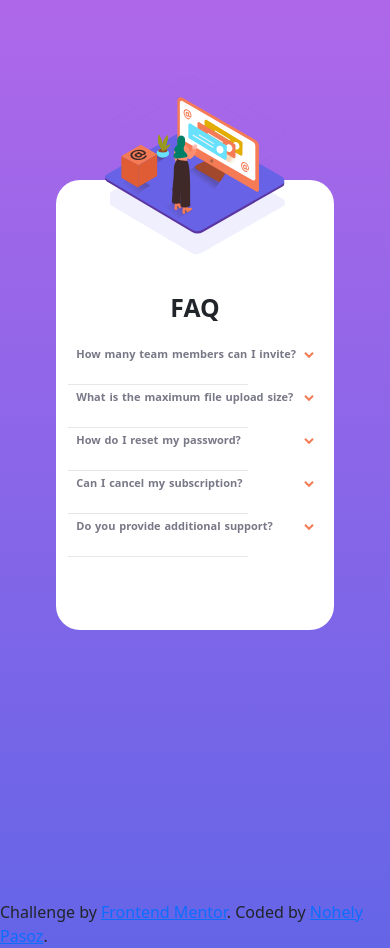
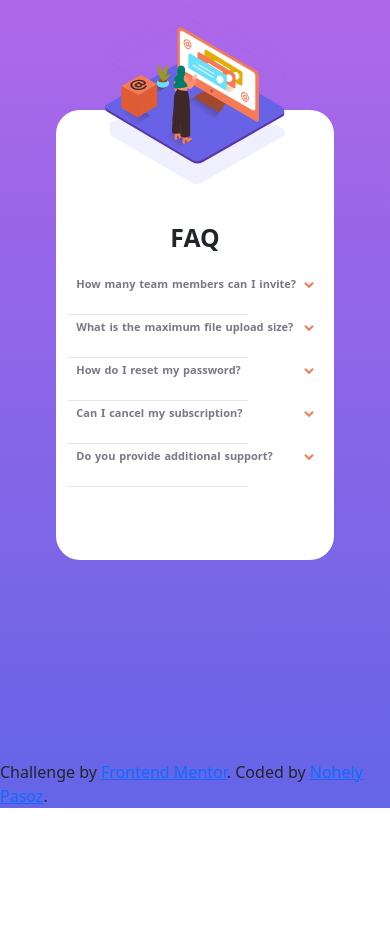
Before and after one commit to Nohelynaid/faqcard, a plain HTML site: page index.html in a window 390 px wide. After the commit the page ends 844 px from the top, so only its background shows below. Drawn offline with nearby package versions, Linux system fonts and the light colour scheme.

Commit message:
Update style.css

```diff
--- a/CSS/style.css
+++ b/CSS/style.css
@@ -13,7 +13,7 @@ html, body {
 }
 
 .container-fluid{
-    margin: 100px auto;
+    margin: 8px auto;
     border-radius: 1.5rem;
     width: 65%;
     height: 450px;
@@ -47,6 +47,7 @@ html, body {
     bottom: -100px;
     right:80px;
     z-index: -1;
+
 }
 
 
@@ -54,8 +55,8 @@ html, body {
     width:300px;
     height: 300px;
     position: relative;
-    bottom:385px;
-    left:165px;
+    bottom:290px;
+    left:175px;
     z-index: 1;
 
 }
@@ -156,6 +157,10 @@ html, body {
 
 @media screen and (min-width: 372px) and (max-width: 820px) {
 
+    .container-fluid{
+        margin: 30px auto;
+    }
+
     *, ::after, ::before {
          box-sizing: content-box;
     }
@@ -192,13 +197,13 @@ html, body {
 
     }
     .boxDiv{
-        bottom: 590px;
+        bottom: 520px;
         left:105px;
         width: 100px;
         height:100px;
     }
 
-    .woman-img, .line-img {
+    .woman-img{
         width: 190px;
         height:190px;
     }
@@ -225,6 +230,7 @@ html, body {
         width: 180px;
     }
 
+}
 
 @media screen and (min-width: 768px) and (max-width: 978px) {
 
```
